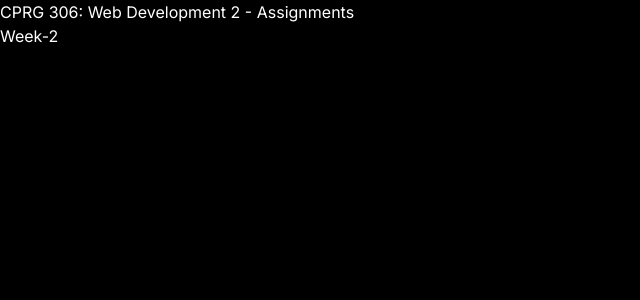
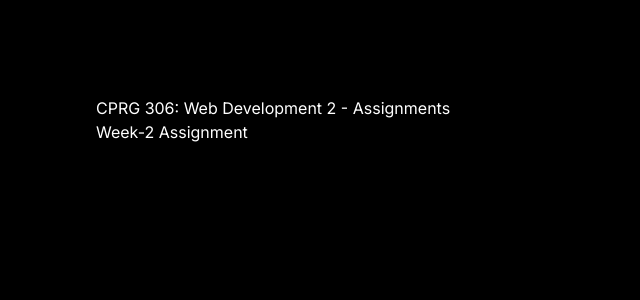
Before and after one commit to magdalenabrinas/cprg306-assignments, a Next.js app: page / in a window 1280 px wide. Shown: the top 300 px of the page, without its empty margins (0-640 px from the left). Built offline with nearby package versions, Linux system fonts and the light colour scheme.

Commit message:
modify page.js

```diff
--- a/app/page.js
+++ b/app/page.js
@@ -2,11 +2,13 @@ import Link from 'next/link';
 
 export default function Home() {
   return (
-    <div>
-      <h1>CPRG 306: Web Development 2 - Assignments</h1>
-      <p>
-        <Link href="/week-2">Week-2</Link>
-      </p>
-    </div>
+    <main className="flex min-h-screen flex-col p-24">
+      <div>
+        <h1>CPRG 306: Web Development 2 - Assignments</h1>
+        <p>
+          <Link href="/week-2">Week-2 Assignment</Link>
+        </p>
+      </div>
+    </main>
   );
 }
```
